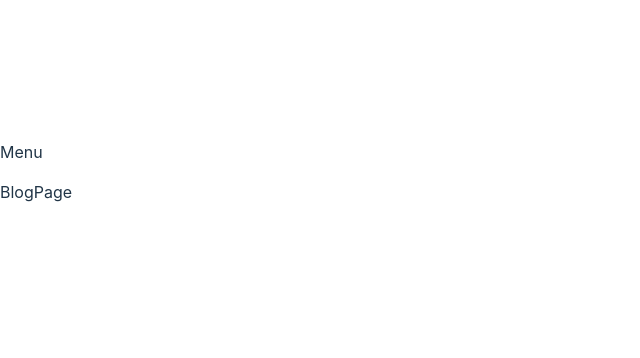
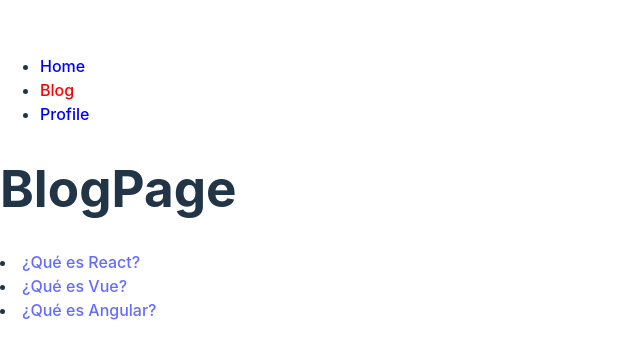
Before and after one commit to aleneri97/react-route, a React (Vite) app: page /#/blog in a window 1280 px wide. Shown: the part 220-578 px from the top of the page, without its empty margins (0-640 px from the left). Built offline with nearby package versions, Linux system fonts and the light colour scheme.

Commit message:
Create nested view on blog
Menu will persist and Blog will do as well, but it will have sub routes

```diff
--- a/src/App.jsx
+++ b/src/App.jsx
@@ -1,5 +1,6 @@
 import { HashRouter, Routes, Route } from 'react-router-dom'
 import { BlogPage } from './BlogPage'
+import { BlogPost } from './BlogPost'
 import { HomePage } from './HomePage'
 import { Menu } from './Menu'
 import { ProfilePage } from './ProfilePage'
@@ -12,6 +13,7 @@
         <Routes>
           <Route path="/" element={<HomePage />}/>
           <Route path="/blog" element={<BlogPage />}/>
+          <Route path="/blog/:slug" element={<BlogPost />}/>
           <Route path="/profile" element={<ProfilePage />}/>
           <Route path="*" element={<p>Not Found</p>}/>
         </Routes>
--- a/src/BlogPage.jsx
+++ b/src/BlogPage.jsx
@@ -1,5 +1,22 @@
 import React from 'react';
+import {Link} from 'react-router-dom';
+import {blogdata} from './blogdata';
 
 export const BlogPage = () => {
-	return <p>BlogPage</p>;
+	return (
+		<>
+			<h1>BlogPage</h1>
+			{blogdata.map((post) => (
+				<BlogLink post={post} />
+			))}
+		</>
+	);
 };
+
+const BlogLink = ({post}) => {
+	return (
+		<li>
+			<Link to={`/blog/${post.slug}`}>{post.title}</Link>
+		</li>
+	);
+};
--- /dev/null
+++ b/src/BlogPost.jsx
@@ -0,0 +1,16 @@
+import React from 'react';
+import {useParams} from 'react-router-dom';
+import {blogdata} from './blogdata';
+
+export const BlogPost = () => {
+	const {slug} = useParams();
+	const blogpost = blogdata.find((post) => post.slug === slug);
+
+	return (
+		<>
+			<h1>{blogpost.title}</h1>
+			<p>{blogpost.author}</p>
+			<p>{blogpost.content}</p>
+		</>
+	);
+};
--- a/src/Menu.jsx
+++ b/src/Menu.jsx
@@ -1,7 +1,39 @@
-import React from 'react'
+import React from 'react';
+import { Link, NavLink } from 'react-router-dom';
 
 export const Menu = () => {
-  return (
-    <nav>Menu</nav>
-  )
-}
+  const linkActiveStyle = isActive => ({ color: isActive ? 'red' : 'blue' });
+
+  const routes = [
+    {
+      path: '/',
+      text: 'Home'
+    },
+    {
+      path: '/blog',
+      text: 'Blog'
+    },
+    {
+      path: '/profile',
+      text: 'Profile'
+    },
+  ];
+
+	return (
+		<nav>
+			<ul>
+				{routes.map(route => (
+					<li>
+						<NavLink
+							style={({isActive}) => linkActiveStyle(isActive)}
+							to={route.path}
+              end
+						>
+							{route.text}
+						</NavLink>
+					</li>
+				))}
+			</ul>
+		</nav>
+	);
+};
--- /dev/null
+++ b/src/blogdata.js
@@ -0,0 +1,20 @@
+export const blogdata = [
+	{
+		title: '¿Qué es React?',
+		slug: 'que-es-react',
+		content: 'React es el mejor framework de JavaScript',
+		author: 'Alejandro Neri',
+	},
+	{
+		title: '¿Qué es Vue?',
+		slug: 'que-es-vue',
+		content: 'Vue es el mejor framework de JavaScript',
+		author: 'Marco Neri',
+	},
+	{
+		title: '¿Qué es Angular?',
+		slug: 'que-es-angular',
+		content: 'Angular es el mejor framework de JavaScript',
+		author: 'Mario Neri',
+	},
+];
```
